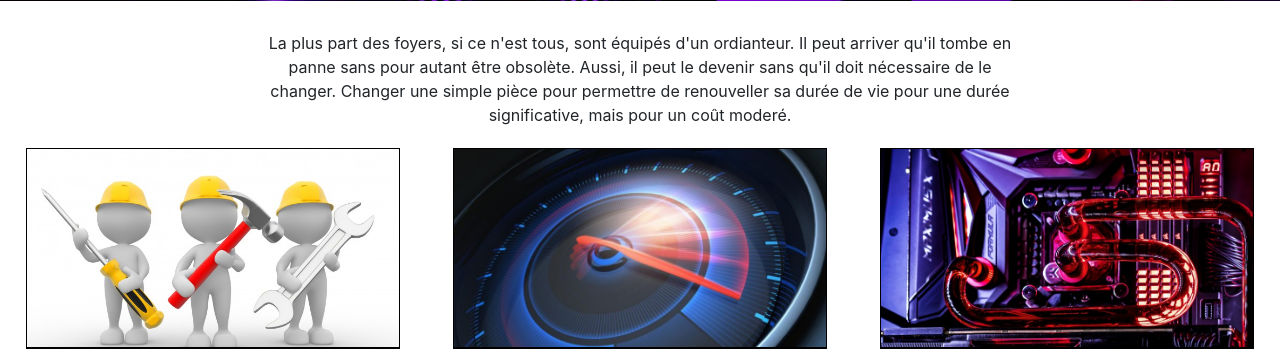
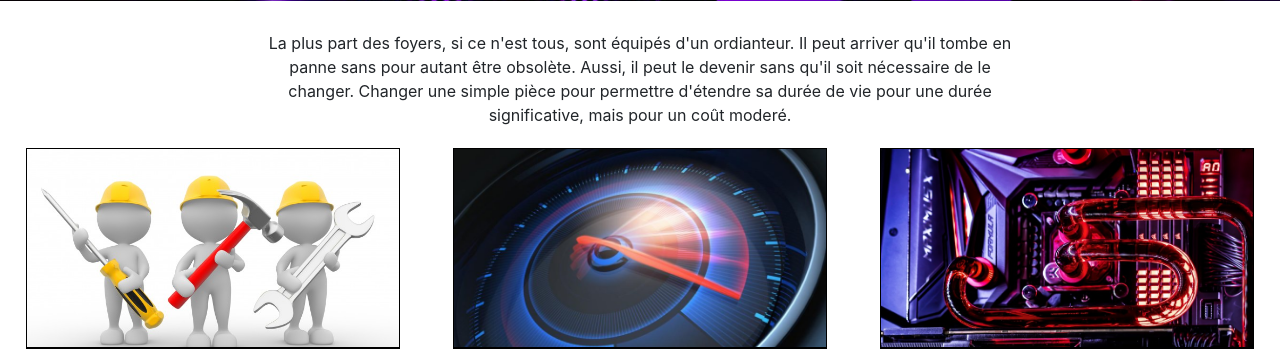
Before and after one commit to Ju2z4y/MyWebSitePhp, a PHP site: page /services.php in a window 1280 px wide. Shown: the part 1251-1600 px from the top of the page. Run offline with PHP 8.4, Linux system fonts and the light colour scheme.

Commit message:
orthographe

```diff
--- a/services.php
+++ b/services.php
@@ -38,7 +38,7 @@ require('includes/navbar.php');
         <img class="" src="images/hardWareBack.png" style="width:100%" />
     </div>
 
-    <p class="prelude">La plus part des foyers, si ce n'est tous, sont équipés d'un ordianteur. Il peut arriver qu'il tombe en panne sans pour autant être obsolète. Aussi, il peut le devenir sans qu'il doit nécessaire de le changer. Changer une simple pièce pour permettre de renouveller sa durée de vie pour une durée significative, mais pour un coût moderé.</p>
+    <p class="prelude">La plus part des foyers, si ce n'est tous, sont équipés d'un ordianteur. Il peut arriver qu'il tombe en panne sans pour autant être obsolète. Aussi, il peut le devenir sans qu'il soit nécessaire de le changer. Changer une simple pièce pour permettre d'étendre sa durée de vie pour une durée significative, mais pour un coût moderé.</p>
 
     <div class="hardWareBox">
         <div class="hardWareService">
```
